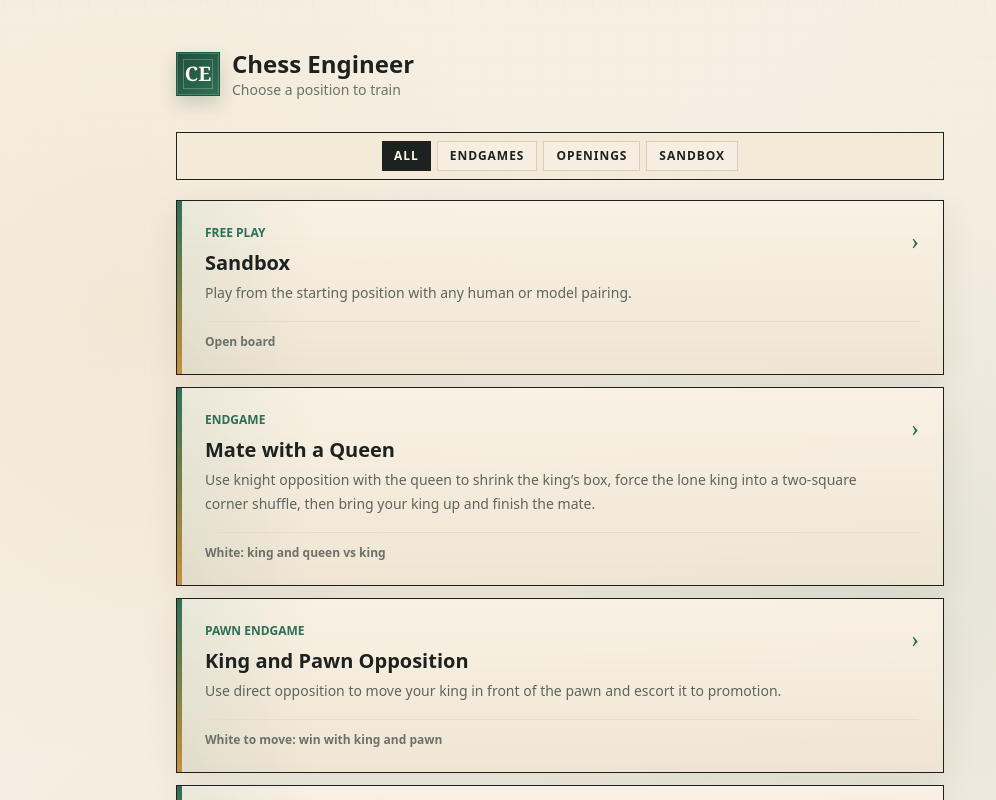
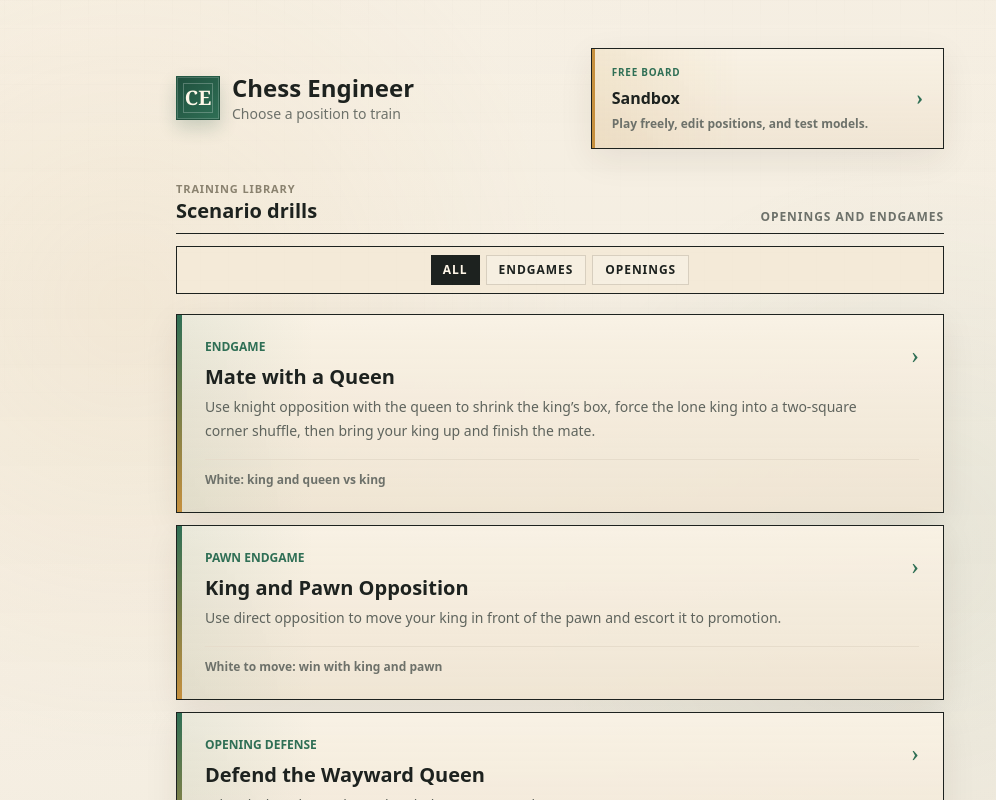
Before and after one commit to HD787/ChessEngineer, a Next.js app: page / in a window 1280 px wide. Shown: the top 800 px of the page, without its empty margins (80-1076 px from the left). Built offline with nearby package versions, Linux system fonts and the light colour scheme.

Commit message:
Promote sandbox on home page

```diff
--- a/src/app/globals.css
+++ b/src/app/globals.css
@@ -272,6 +272,17 @@ input[type="range"] {
 .scenario-card-arrow {
   color: var(--ce-green);
   font-family: Georgia, "Times New Roman", serif;
+}
+
+.sandbox-mini-card {
+  background:
+    linear-gradient(90deg, rgba(198, 145, 49, 0.11), transparent 42%),
+    linear-gradient(180deg, rgba(248, 241, 228, 0.98), rgba(239, 228, 210, 0.9));
+}
+
+.sandbox-mini-card::before {
+  width: 3px;
+  background: var(--ce-gold);
 }
 
 * {
--- a/src/app/page.tsx
+++ b/src/app/page.tsx
@@ -34,7 +34,9 @@ type TrainingScenario = {
 };
 
 const trainingModes = scenarioData as TrainingScenario[];
-const categoryOrder = Array.from(new Set(trainingModes.map((mode) => mode.category))).sort((a, b) =>
+const sandboxMode = trainingModes.find((mode) => mode.id === "sandbox");
+const scenarioModes = trainingModes.filter((mode) => mode.id !== "sandbox");
+const categoryOrder = Array.from(new Set(scenarioModes.map((mode) => mode.category))).sort((a, b) =>
   a.localeCompare(b),
 );
 
@@ -46,11 +48,12 @@ export default function Home() {
   const router = useRouter();
   const [activeCategory, setActiveCategory] = useState("All");
   const [selectedVariants, setSelectedVariants] = useState<Record<string, string>>(() =>
-    Object.fromEntries(trainingModes.map((scenario) => [scenario.id, scenario.variants[0].id])),
+    Object.fromEntries(scenarioModes.map((scenario) => [scenario.id, scenario.variants[0].id])),
   );
+  const sandboxVariant = sandboxMode?.variants[0];
   const scenarioCards = useMemo(
     () =>
-      trainingModes
+      scenarioModes
         .filter((mode) => activeCategory === "All" || mode.category === activeCategory)
         .map((mode) => ({
           mode,
@@ -64,14 +67,75 @@ export default function Home() {
   return (
     <main className="ce-page-shell min-h-screen px-4 py-8 text-[var(--ce-ink)] sm:px-8 sm:py-12">
       <section className="mx-auto max-w-3xl">
-        <div className="mb-8 flex items-center gap-3">
-          <div className="ce-brand-mark h-11 w-11 text-xl font-bold">
-            CE
+        <div className="mb-8 flex items-stretch justify-between gap-4">
+          <div className="flex min-w-0 flex-1 items-center gap-3">
+            <div className="ce-brand-mark h-11 w-11 shrink-0 text-xl font-bold">
+              CE
+            </div>
+            <div className="min-w-0">
+              <h1 className="ce-title text-2xl">Chess Engineer</h1>
+              <p className="ce-muted text-sm font-medium">Choose a position to train</p>
+            </div>
           </div>
+          {sandboxMode && sandboxVariant ? (
+            <article
+              role="button"
+              tabIndex={0}
+              onClick={() => router.push(playPath(sandboxMode.id, sandboxVariant.id))}
+              onKeyDown={(event) => {
+                if (event.key === "Enter" || event.key === " ") {
+                  event.preventDefault();
+                  router.push(playPath(sandboxMode.id, sandboxVariant.id));
+                }
+              }}
+              className="scenario-card sandbox-mini-card group hidden min-h-24 w-[46%] min-w-72 cursor-pointer px-5 py-4 text-left transition hover:-translate-y-0.5 focus-visible:outline-2 focus-visible:outline-offset-2 focus-visible:outline-[var(--ce-green)] sm:flex sm:flex-col sm:justify-center"
+            >
+              <span className="block text-[0.62rem] font-black uppercase tracking-[0.08em] ce-positive">
+                Free board
+              </span>
+              <span className="ce-title mt-1 flex items-center justify-between gap-3 text-base">
+                Sandbox
+                <span className="scenario-card-arrow text-xl transition-transform group-hover:translate-x-1">
+                  {"›"}
+                </span>
+              </span>
+              <span className="ce-muted mt-1 block text-xs font-bold">
+                Play freely, edit positions, and test models.
+              </span>
+            </article>
+          ) : null}
+        </div>
+        {sandboxMode && sandboxVariant ? (
+          <article
+            role="button"
+            tabIndex={0}
+            onClick={() => router.push(playPath(sandboxMode.id, sandboxVariant.id))}
+            onKeyDown={(event) => {
+              if (event.key === "Enter" || event.key === " ") {
+                event.preventDefault();
+                router.push(playPath(sandboxMode.id, sandboxVariant.id));
+              }
+            }}
+            className="scenario-card sandbox-mini-card mb-5 cursor-pointer px-4 py-3 text-left transition hover:-translate-y-0.5 focus-visible:outline-2 focus-visible:outline-offset-2 focus-visible:outline-[var(--ce-green)] sm:hidden"
+          >
+            <span className="block text-[0.62rem] font-black uppercase tracking-[0.08em] ce-positive">
+              Free board
+            </span>
+            <span className="ce-title mt-1 flex items-center justify-between gap-3 text-base">
+              Sandbox
+              <span className="scenario-card-arrow text-xl">{"›"}</span>
+            </span>
+          </article>
+        ) : null}
+
+        <div className="mb-3 flex items-end justify-between gap-4 border-b border-[var(--ce-ink)] pb-2">
           <div>
-            <h1 className="ce-title text-2xl">Chess Engineer</h1>
-            <p className="ce-muted text-sm font-medium">Choose a position to train</p>
+            <p className="ce-section-title">Training library</p>
+            <h2 className="ce-title text-xl">Scenario drills</h2>
           </div>
+          <p className="ce-muted hidden text-xs font-bold uppercase tracking-[0.08em] sm:block">
+            Openings and endgames
+          </p>
         </div>
 
         <div className="mb-5 border border-[var(--ce-ink)] bg-[var(--ce-paper)] p-2">
```
